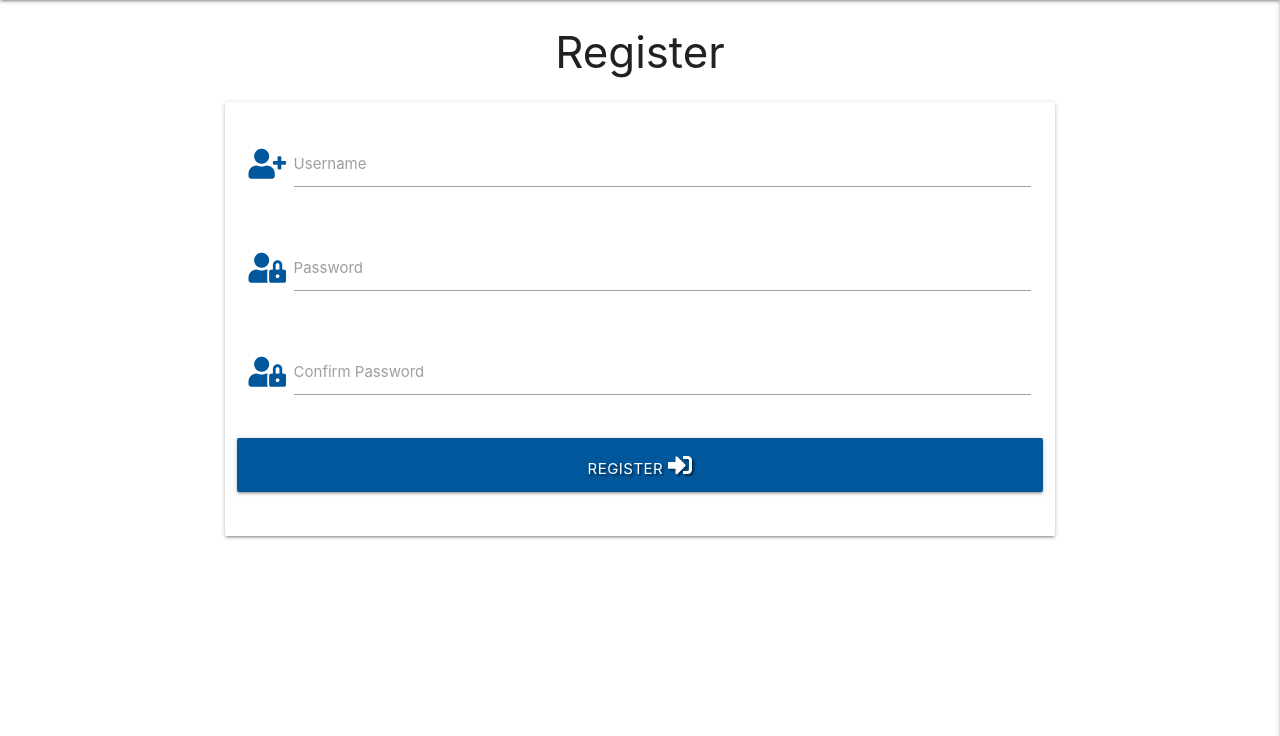
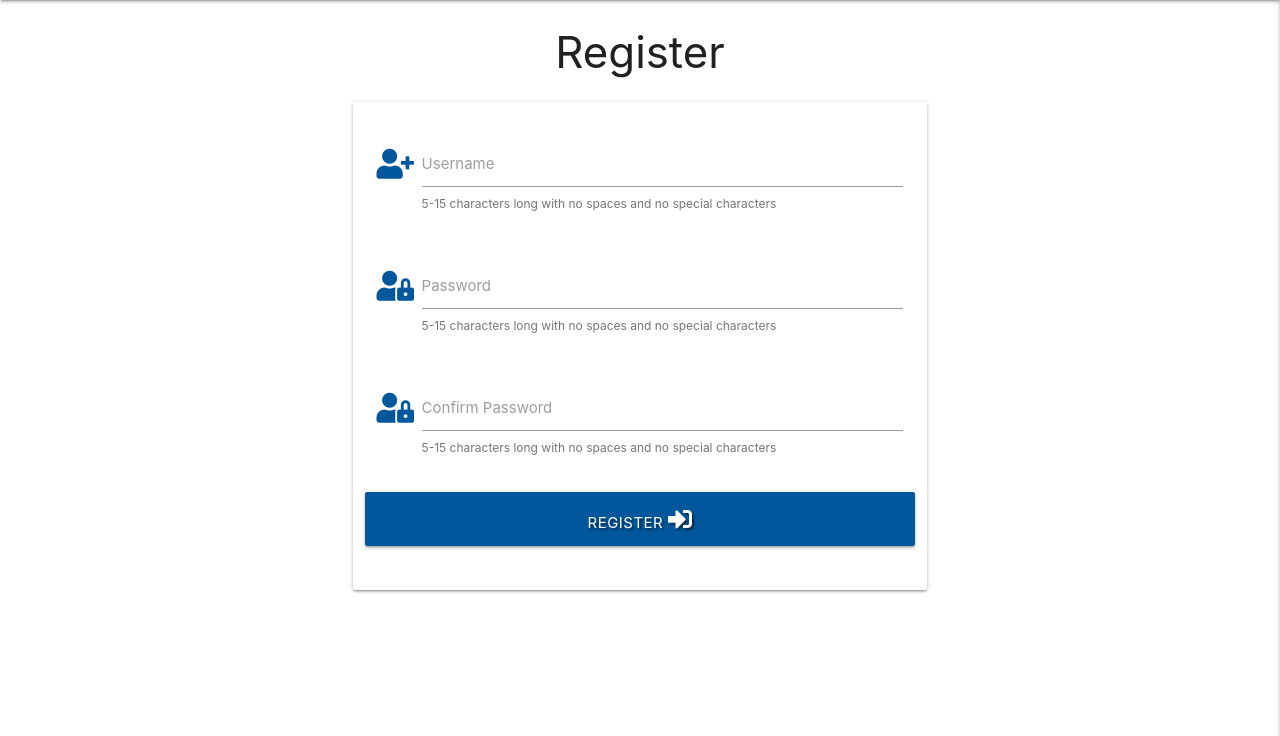
Before and after one commit to cshimvin/task-manager-mongodb, a Flask app: page /register in a window 1280 px wide. Shown: the part 64-800 px from the top of the page. Run offline with Flask 2, Linux system fonts and the light colour scheme; some libraries are stand-ins or nearby versions.

Commit message:
Add register functionality

```diff
--- a/app.py
+++ b/app.py
@@ -44,6 +44,12 @@ def register():
             "username": request.form.get("username").lower(),
             "password": generate_password_hash(request.form.get("password"))
         }
+        mongo.db.users.insert_one(register)
+
+        # put the new user into a "session" cookie
+        session["user"] = request.form.get("username").lower()
+
+        # show success message
         flash("Success!")
         return redirect(url_for("register"))
 
--- a/static/css/style.css
+++ b/static/css/style.css
@@ -1,3 +1,7 @@
 .text-shadow {
     text-shadow: 2px 2px 2px rgba(0, 0, 0, 0.5);
 }
+
+.flashes h4 {
+    line-height: 2;
+}
--- a/templates/base.html
+++ b/templates/base.html
@@ -72,9 +72,7 @@
       </div>
       {% endfor %} {% endif %} {% endwith %}
     </section>
-
-    {% block content %} {% endblock %}
-
+    <main class="container">{% block content %} {% endblock %}</main>
     <script
       src="https://code.jquery.com/jquery-3.5.1.min.js"
       integrity="sha256-9/aliU8dGd2tb6OSsuzixeV4y/faTqgFtohetphbbj0="
--- a/templates/register.html
+++ b/templates/register.html
@@ -12,35 +12,79 @@
             <!-- username -->
             <div class="row">
                 <div class="input-field col s12">
-          <i class="fas fa-user-plus prefix light-blue-text text-darken-4"></i>
-          <input id="username" name="username" type="text" class="validate" />
+                    <i
+                        class="fas fa-user-plus prefix light-blue-text text-darken-4"
+                    ></i>
+                    <input
+                        id="username"
+                        name="username"
+                        type="text"
+                        minlength="5"
+                        maxlength="15"
+                        pattern="^[a-zA-Z0-9]{5,15}$"
+                        class="validate"
+                        required
+                    />
                     <label for="username">Username</label>
+                    <span
+                        class="helper-text"
+                        data-error="not a valid username"
+                        data-success="valid username"
+                        >5-15 characters long with no spaces and no special
+                        characters</span
+                    >
                 </div>
             </div>
             <!-- password -->
             <div class="row">
                 <div class="input-field col s12">
-          <i class="fas fa-user-lock prefix light-blue-text text-darken-4"></i>
+                    <i
+                        class="fas fa-user-lock prefix light-blue-text text-darken-4"
+                    ></i>
                     <input
                         id="password"
                         name="password"
                         type="password"
+                        minlength="5"
+                        maxlength="15"
+                        pattern="^[a-zA-Z0-9]{5,15}$"
                         class="validate"
+                        required
                     />
                     <label for="password">Password</label>
+                    <span
+                        class="helper-text"
+                        data-error="not a valid password"
+                        data-success="valid password"
+                        >5-15 characters long with no spaces and no special
+                        characters</span
+                    >
                 </div>
             </div>
             <!-- confirm password -->
             <div class="row">
                 <div class="input-field col s12">
-          <i class="fas fa-user-lock prefix light-blue-text text-darken-4"></i>
+                    <i
+                        class="fas fa-user-lock prefix light-blue-text text-darken-4"
+                    ></i>
                     <input
                         id="confirm_password"
                         name="confirm_password"
                         type="password"
+                        minlength="5"
+                        maxlength="15"
+                        pattern="^[a-zA-Z0-9]{5,15}$"
                         class="validate"
+                        required
                     />
                     <label for="confirm_password">Confirm Password</label>
+                    <span
+                        class="helper-text"
+                        data-error="not a valid password"
+                        data-success="valid password"
+                        >5-15 characters long with no spaces and no special
+                        characters</span
+                    >
                 </div>
             </div>
             <!-- register -->
```
Also changed, not shown: .theia/launch.json (added). Lines whose indentation alone changed are shown as unchanged.
